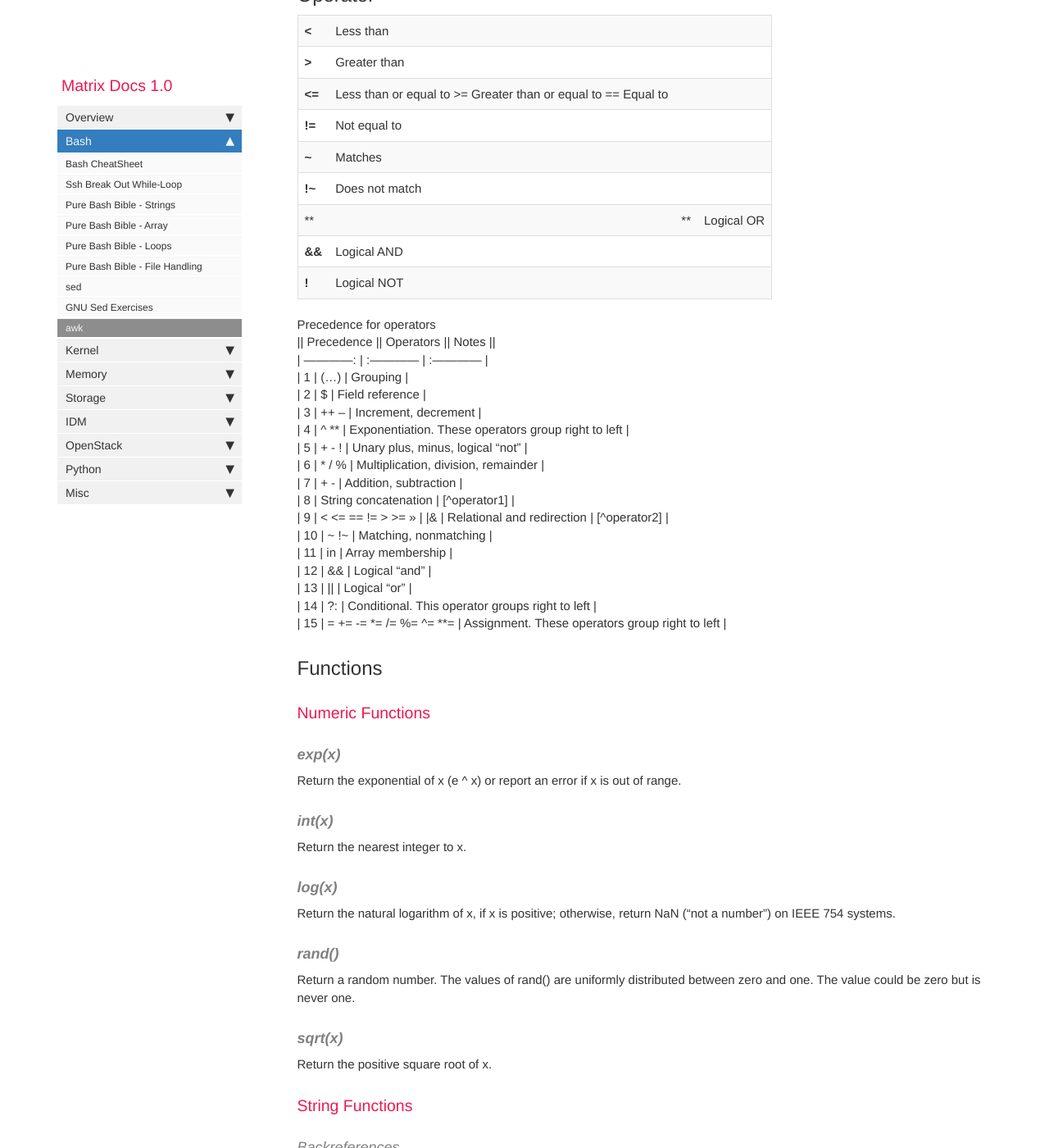
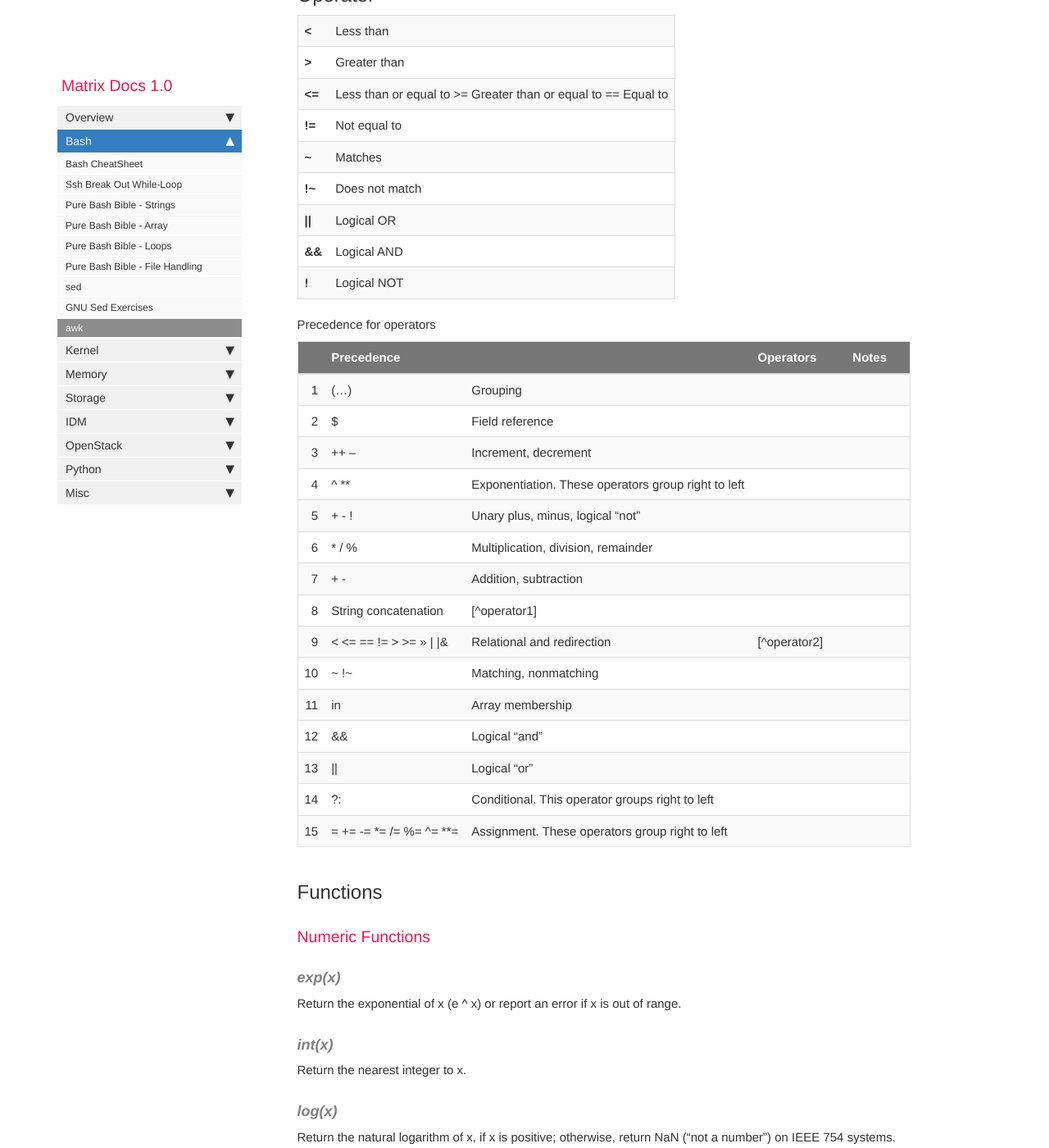
Before and after one commit to matrixzj/documentations, a Jekyll site: the page built from pages/bash/awk.md, in a window 1280 px wide and 1400 px high, scrolled down 6538 px. Shown: the whole window at 82% size. Built offline with Jekyll 4.4.1, drawn with Linux system fonts in a browser that asks for light colours; comment, search, counter and statistics services are not loaded.

```diff
--- a/pages/bash/awk.md
+++ b/pages/bash/awk.md
@@ -250,11 +250,12 @@ $ awk 'BEGIN{print ARGC; for(i=0; i<ARGC; i++){printf("%d: %s\n", i, ARGV[i])}}'
 | **!=** | Not equal to |
 | **~**  | Matches |
 | **!~** | Does not match |
-| **||** | Logical OR |
+| **\|\|** | Logical OR |
 | **&&** | Logical AND |
 | **!** | Logical NOT |
 
 Precedence for operators
+
 || Precedence || Operators || Notes ||
 | ------------: | :------------ | :------------ |
 | 1 | (…) | Grouping |
@@ -269,7 +270,7 @@ Precedence for operators
 | 10 | ~ !~ | Matching, nonmatching |
 | 11 | in | Array membership |
 | 12 | && | Logical "and" |
-| 13 | || | Logical "or" |
+| 13 | \|\| | Logical "or" |
 | 14 | ?: | Conditional. This operator groups right to left |
 | 15 | = += -= *= /= %= ^= **= | Assignment. These operators group right to left |
 
```
